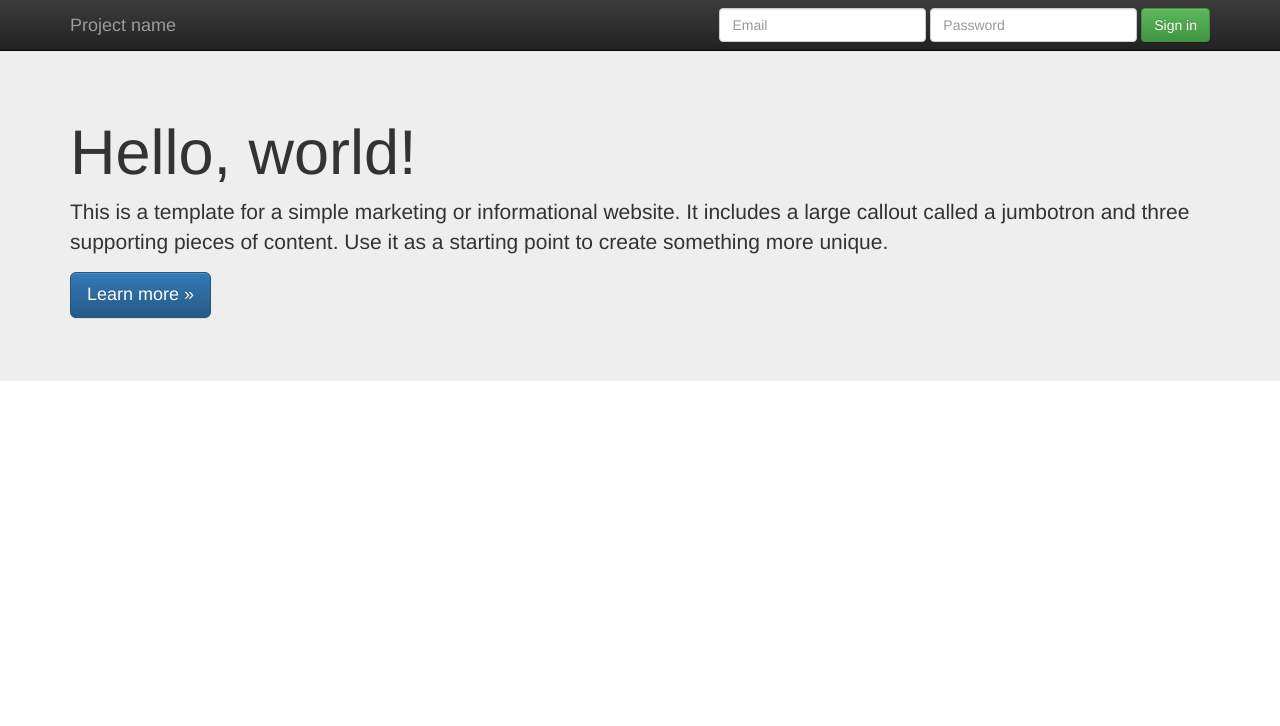
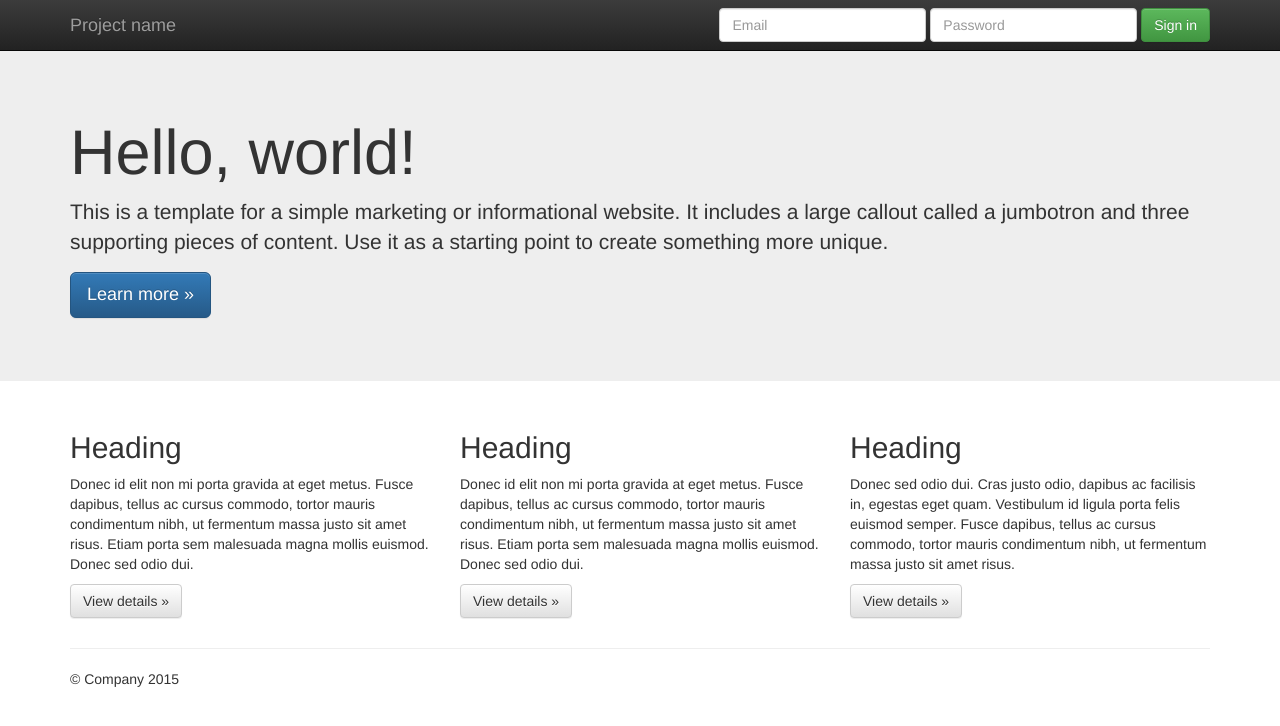
Before and after one commit to Bandu64/demo-02, a plain HTML site: page index.html in a window 1280 px wide. Drawn offline with nearby package versions, Linux system fonts and the light colour scheme.

Commit message:
Revertimos los cambios del Index.html en el repositorio local

```diff
--- a/index.html
+++ b/index.html
@@ -61,7 +61,32 @@
       </div>
     </div>
 
-       <script src="//ajax.googleapis.com/ajax/libs/jquery/1.11.2/jquery.min.js"></script>
+    <div class="container">
+      <!-- Example row of columns -->
+      <div class="row">
+        <div class="col-md-4">
+          <h2>Heading</h2>
+          <p>Donec id elit non mi porta gravida at eget metus. Fusce dapibus, tellus ac cursus commodo, tortor mauris condimentum nibh, ut fermentum massa justo sit amet risus. Etiam porta sem malesuada magna mollis euismod. Donec sed odio dui. </p>
+          <p><a class="btn btn-default" href="#" role="button">View details &raquo;</a></p>
+        </div>
+        <div class="col-md-4">
+          <h2>Heading</h2>
+          <p>Donec id elit non mi porta gravida at eget metus. Fusce dapibus, tellus ac cursus commodo, tortor mauris condimentum nibh, ut fermentum massa justo sit amet risus. Etiam porta sem malesuada magna mollis euismod. Donec sed odio dui. </p>
+          <p><a class="btn btn-default" href="#" role="button">View details &raquo;</a></p>
+       </div>
+        <div class="col-md-4">
+          <h2>Heading</h2>
+          <p>Donec sed odio dui. Cras justo odio, dapibus ac facilisis in, egestas eget quam. Vestibulum id ligula porta felis euismod semper. Fusce dapibus, tellus ac cursus commodo, tortor mauris condimentum nibh, ut fermentum massa justo sit amet risus.</p>
+          <p><a class="btn btn-default" href="#" role="button">View details &raquo;</a></p>
+        </div>
+      </div>
+
+      <hr>
+
+      <footer>
+        <p>&copy; Company 2015</p>
+      </footer>
+    </div> <!-- /container -->        <script src="//ajax.googleapis.com/ajax/libs/jquery/1.11.2/jquery.min.js"></script>
         <script>window.jQuery || document.write('<script src="js/vendor/jquery-1.11.2.min.js"><\/script>')</script>
 
         <script src="js/vendor/bootstrap.min.js"></script>
```
